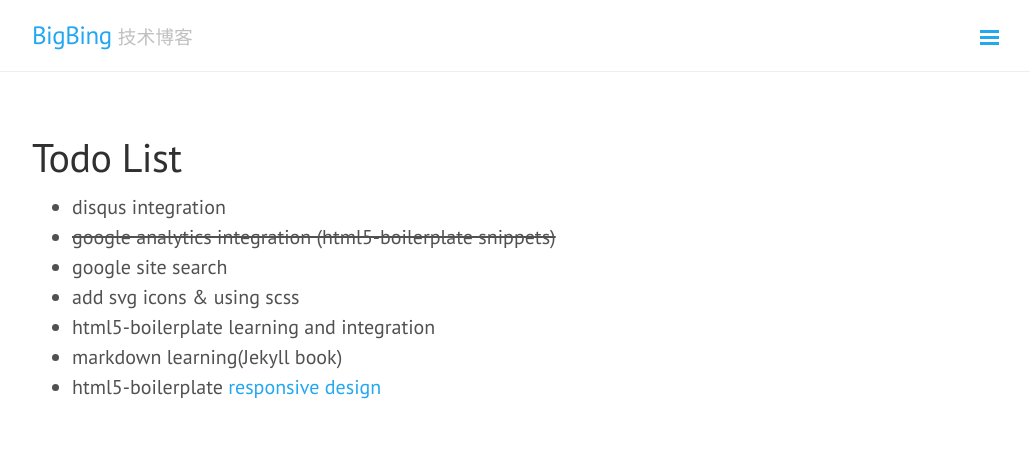
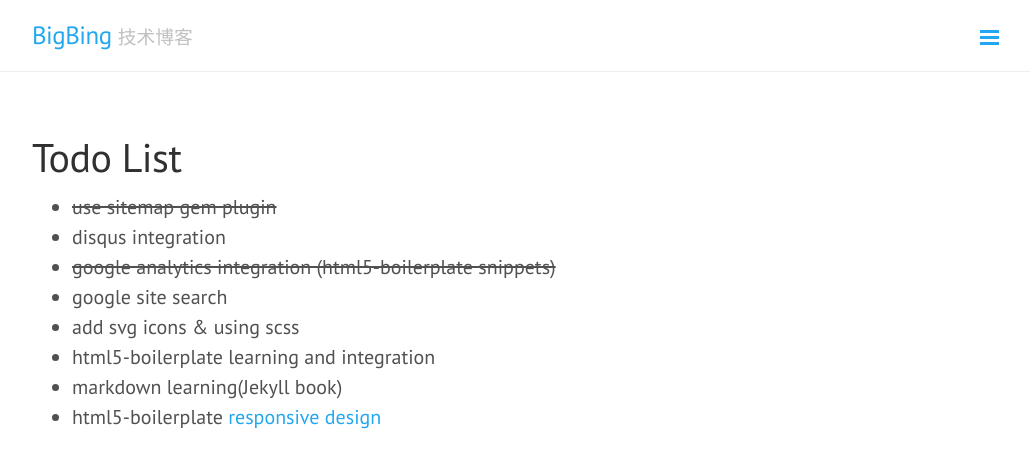
Before and after one commit to bingxie/bingxie.github.io, a Jekyll site: the page built from todo.md, in a window 1280 px wide. Shown: the top 468 px of the page, without its empty margins (248-1278 px from the left). Built offline with Jekyll 4.4.1, drawn with Linux system fonts in a browser that asks for light colours; Markdown is read by kramdown in place of the engine named in the settings; part of the change alters nothing that is shown.

Commit message:
Use sitemap gem

```diff
--- a/_config.yml
+++ b/_config.yml
@@ -24,3 +24,13 @@ author:
 
 # Custom vars
 version:             1.0.0
+
+# Use the following plug-ins
+gems:
+  - jekyll-sitemap # Create a sitemap using the official Jekyll sitemap gem
+
+# Exclude these files from your production _site
+exclude:
+    - Gemfile
+    - Gemfile.lock
+    - LICENSE
--- a/todo.md
+++ b/todo.md
@@ -3,6 +3,7 @@ layout: page
 title: Todo List
 ---
 
+* <del>use sitemap gem plugin</del>
 * disqus integration
 * <del>google analytics integration (html5-boilerplate snippets)</del>
 * google site search
```
